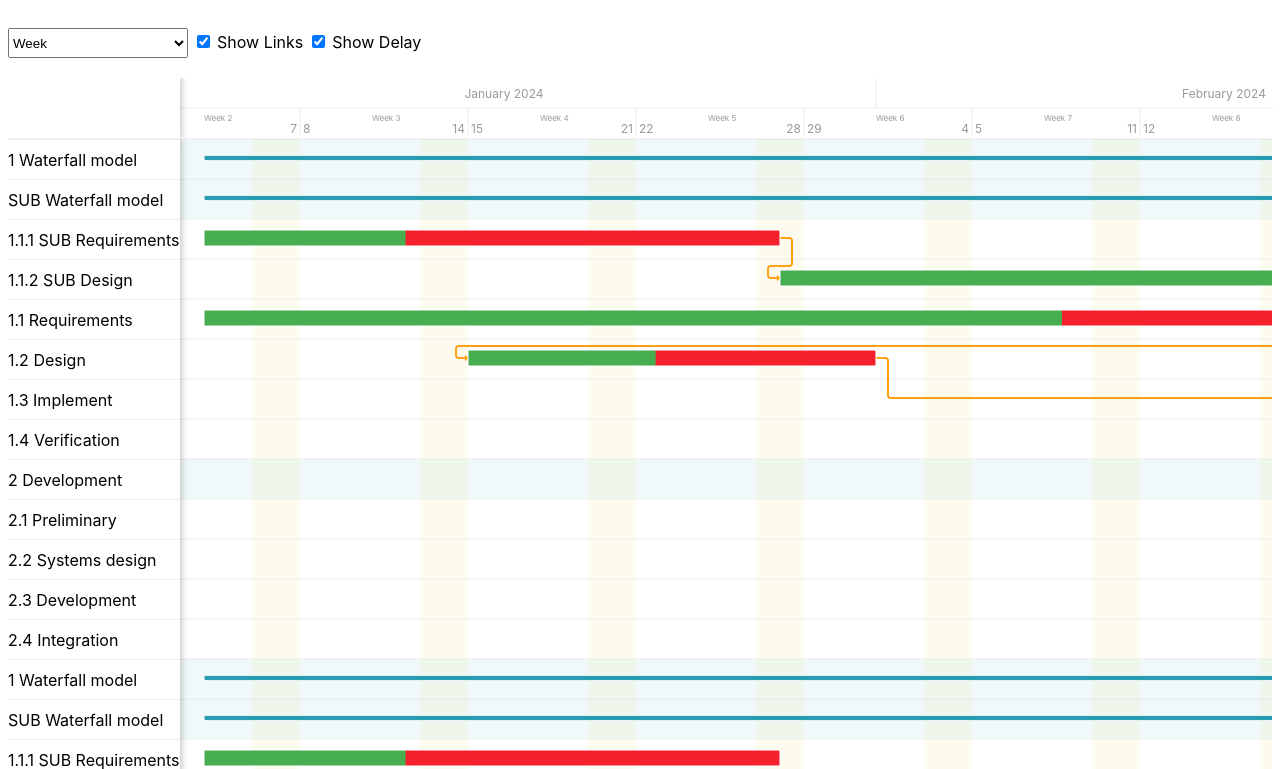
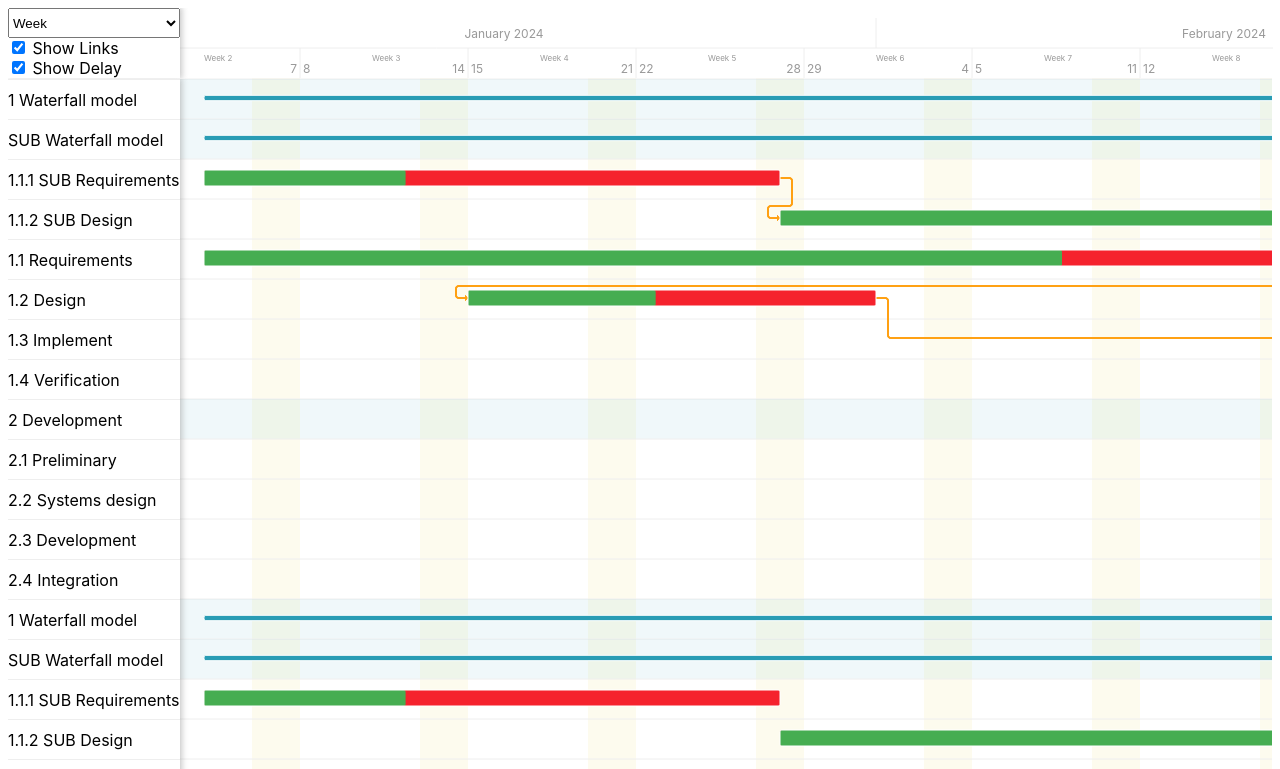
Before and after one commit to A-Maiorov/wc-gantt, a website: page docs/index.html in a window 1280 px wide. Shown: the top 769 px of the page. Drawn offline with Linux system fonts and the light colour scheme.

Commit message:
add top-left-corner slot

```diff
--- a/docs/WcGantt.js
+++ b/docs/WcGantt.js
@@ -431,6 +431,7 @@ var Ce=Object.defineProperty;var Me=Object.getOwnPropertyDescriptor;var nt=(n,t,
     --gantt-bar-group-front-fill: #299cb4;
     --gantt-bar-today-line-stroke: #f04134;
     --gantt-bar-today-line-stroke-width: 1px;
+    --gantt-bar-border-color: var(--gantt-chart-bg-color);
   }
 
   .gantt-bar {
@@ -441,7 +442,7 @@ var Ce=Object.defineProperty;var Me=Object.getOwnPropertyDescriptor;var nt=(n,t,
   }
 
   .bar-border {
-    stroke: var(--gantt-chart-bg-color);
+    stroke: var(--gantt-bar-border-color);
     stroke-width: 1px;
     fill: transparent;
   }
@@ -570,7 +571,7 @@ var Ce=Object.defineProperty;var Me=Object.getOwnPropertyDescriptor;var nt=(n,t,
 
       <div class="gantt-v">
         <div class="labels-container">
-          <slot data-labels>${e}</slot>
+          <slot name="labels" data-labels>${e}</slot>
         </div>
         <div class="gantt" @scroll=${this.onScroll}>${$e.bind(this)()}</div>
       </div>
--- a/docs/index.html
+++ b/docs/index.html
@@ -7,20 +7,15 @@
     html {
       font-family: -apple-system,BlinkMacSystemFont,Segoe UI,PingFang SC,Hiragino Sans GB,Microsoft YaHei,Helvetica Neue,Helvetica,Arial,sans-serif;
     }
+
+    #ctrls{
+      display: flex;
+      flex-direction: column;
+    }
   </style>
 </head>
 <body>
-  <div id="ctrls">
-    <select id="viewMode" style="margin: 20px 0;height: 30px;width: 180px;">
-      <option value="day">Day</option>
-      <option value="week" selected>Week</option>
-      <option value="month">Month</option>
-    </select>
-    <input type="checkbox" id="showLinks" checked>
-    <label for="showLinks">Show Links</label>
-    <input type="checkbox" id="showDelay" checked>
-    <label for="showDelay">Show Delay</label>
-  </div>
+
 
   <style>
 
@@ -30,7 +25,23 @@
 
   </style>
 
-  <wc-gantt ></wc-gantt>
+  <wc-gantt >
+    <div slot="top-left-corner" id="ctrls">
+      <select id="viewMode" style=" height: 30px;width: 100%;">
+        <option value="day">Day</option>
+        <option value="week" selected>Week</option>
+        <option value="month">Month</option>
+      </select>
+      <div>
+        <input type="checkbox" id="showLinks" checked>
+        <label for="showLinks">Show Links</label>
+      </div>
+      <div>
+        <input type="checkbox" id="showDelay" checked>
+        <label for="showDelay">Show Delay</label>
+      </div>
+    </div>
+  </wc-gantt>
   <!-- <script type="module" async src="https://unpkg.com/wc-gantt"></script> -->
   <script type="module" async src="WcGantt.js"></script>
   <script src="./data.js"></script>
--- a/package.json
+++ b/package.json
@@ -1,6 +1,6 @@
 {
   "name": "wc-gantt",
-  "version": "0.0.11",
+  "version": "0.0.13",
   "description": "Gantt chart web component",
   "main": "dist/WcGantt.js",
   "type": "module",
@@ -34,7 +34,7 @@
     "lit": "3.x"
   },
   "dependencies": {
-    "esbuild": "0.21.2",
+    "esbuild": "0.21.3",
     "esbuild-plugin-minify-html-literals": "2.0.0",
     "esbuild-plugin-lit-css": "3.0.0",
     "eslint": "9.2.0",
--- a/src/WCGantt.ts
+++ b/src/WCGantt.ts
@@ -329,7 +329,7 @@ export class WCGantt extends LitElement {
 
       <div class="gantt-v">
         <div class="labels-container">
-          <slot data-labels>${labels}</slot>
+          <slot name="labels" data-labels>${labels}</slot>
         </div>
         <div class="gantt" @scroll=${this.onScroll}>${Gantt.bind(this)()}</div>
       </div>
--- a/src/gantt/bar.css.ts
+++ b/src/gantt/bar.css.ts
@@ -10,6 +10,7 @@ export const barCss = css`
     --gantt-bar-group-front-fill: #299cb4;
     --gantt-bar-today-line-stroke: #f04134;
     --gantt-bar-today-line-stroke-width: 1px;
+    --gantt-bar-border-color: var(--gantt-chart-bg-color);
   }
 
   .gantt-bar {
@@ -20,7 +21,7 @@ export const barCss = css`
   }
 
   .bar-border {
-    stroke: var(--gantt-chart-bg-color);
+    stroke: var(--gantt-bar-border-color);
     stroke-width: 1px;
     fill: transparent;
   }
```
Also changed, not shown: 1 other file.
